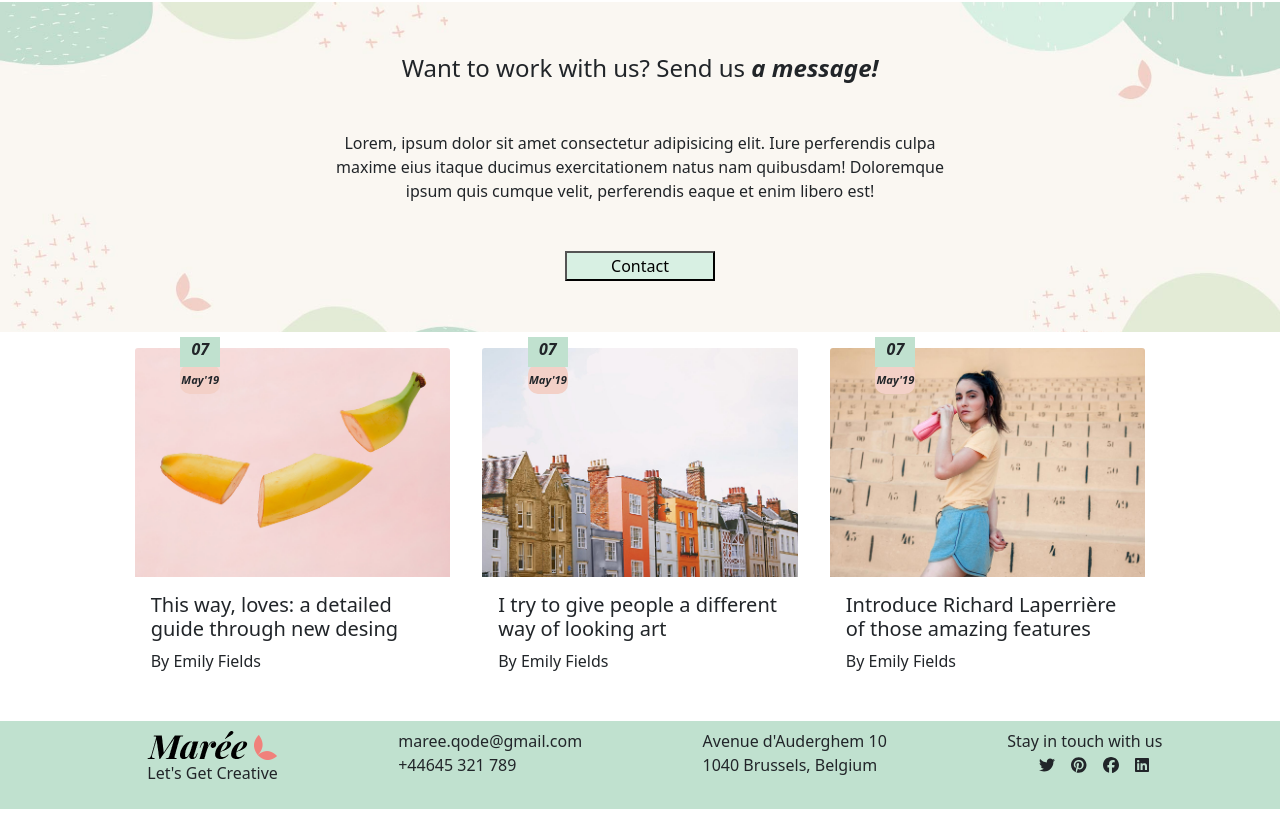
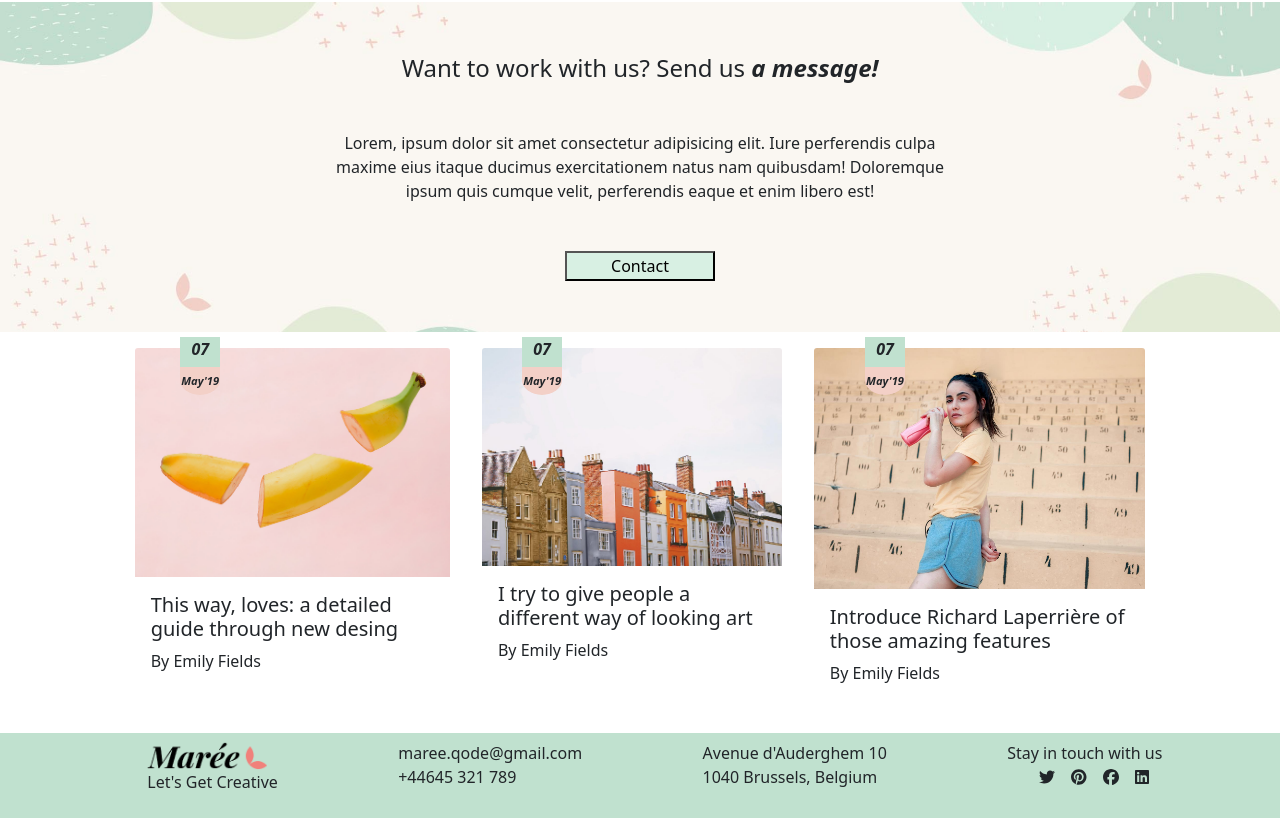
Before and after one commit to SimScap/proj-html-vuejs, a Vue app: page / in a window 1280 px wide. Shown: the part 1944-2762 px from the top of the page. Built offline with nearby package versions, Linux system fonts and the light colour scheme.

Commit message:
modifiche

```diff
--- a/src/components/Footer.vue
+++ b/src/components/Footer.vue
@@ -67,4 +67,7 @@ a:hover:before {
 visibility: visible;
 transform: scaleX(1);
 }
+img{
+    width: 120px;
+}
 </style>
--- a/src/components/Main.vue
+++ b/src/components/Main.vue
@@ -20,9 +20,9 @@
                 <button class="custom-button">Contact</button>
             </div>
         </div>
-        <div class="event-content col-10 m-auto d-flex justify-content-between position-relative">
-        <div class="card p-3" v-for="(event, index) in eventList" :key="index" >
-            <img :src="'./images/' + event.img" class="card-img-top">
+        <div class="event-content col-10 m-auto d-flex justify-content-between">
+        <div class="card p-3 " v-for="(event, index) in eventList" :key="index" >
+                <img :src="'./images/' + event.img" class="card-img-top fix-width">
             <div class="card-body">
             <h5 class="card-title">{{event.text}}</h5>
             <p class="card-text">{{event.author}}</p>
@@ -83,6 +83,9 @@ export default {
 </script>
 
 <style scoped lang="scss">
+.fix-width{
+    max-width: 500px;
+}
 div.contact-content{
     background-image: url('../../public/images/h-2-background-1.jpg');
     background-size: cover;
@@ -153,6 +156,6 @@ div.event-date{
     right: 65%;
     font-size: .7rem;
     padding-top: .5rem;
-    border-radius: 10px 10px;
+    border-radius: 0px 0px 100% 100%;
 }
 </style>
```
